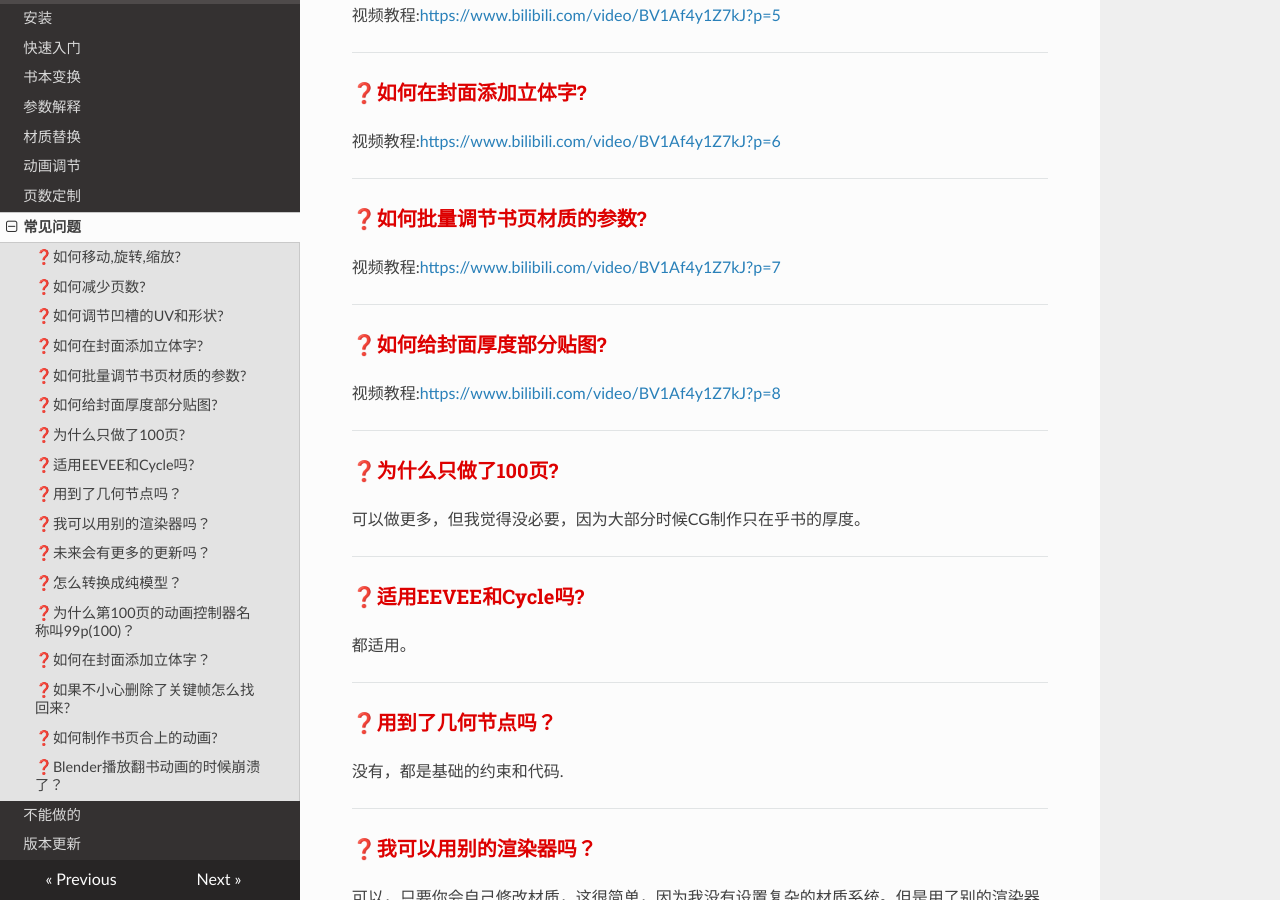
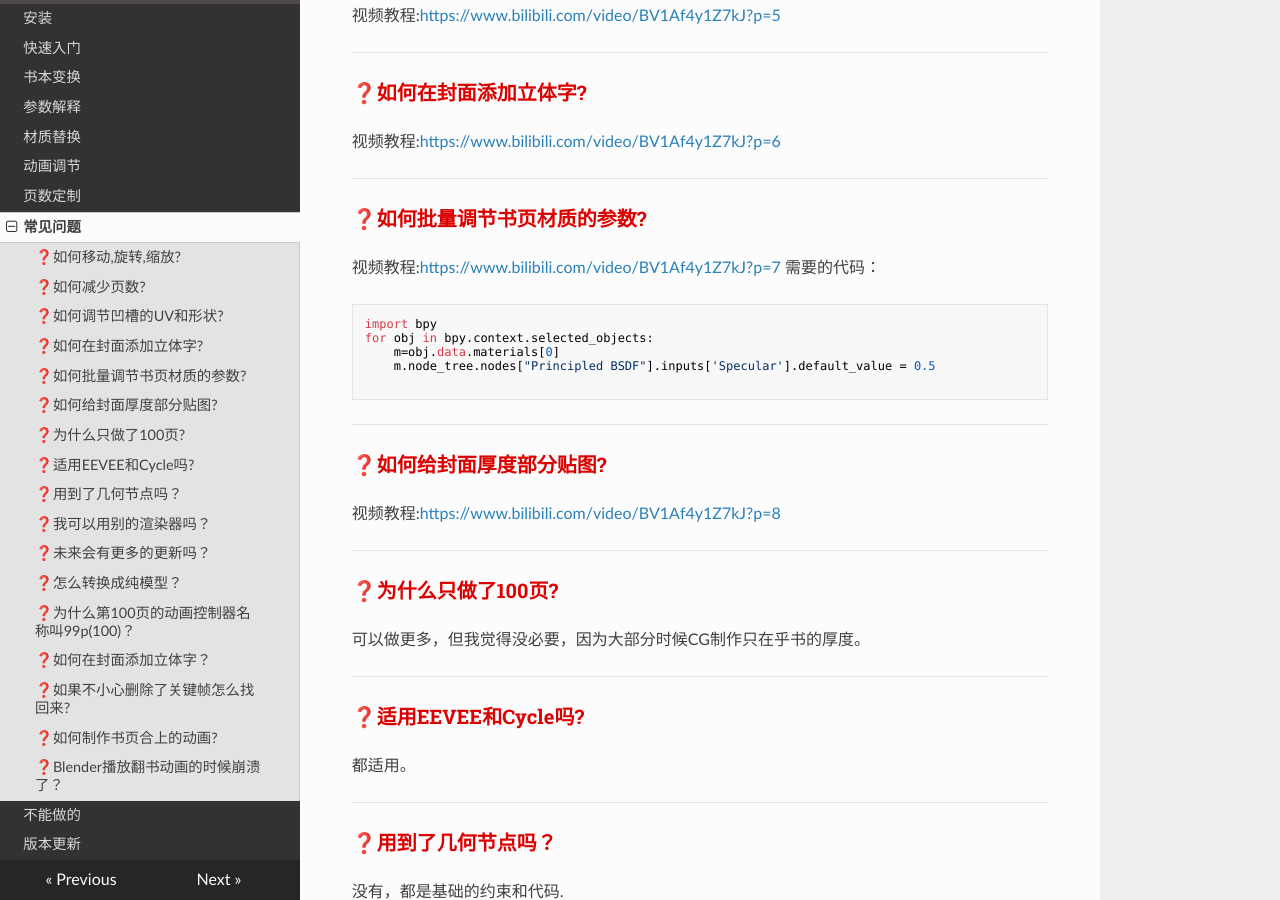
Before and after one commit to LiuRan89/Riggedbooks-manual-chinese, an MkDocs documentation site: the page built from docs/questions.md, in a window 1280 px wide and 900 px high, scrolled down 494 px. Built offline with MkDocs 1.6.1, drawn with Linux system fonts in a browser that asks for light colours; nearby versions of some CDN libraries.

Commit message:
Update questions.md

````diff
--- a/docs/questions.md
+++ b/docs/questions.md
@@ -19,6 +19,14 @@
 ---
 ###❓<font color="#dd0000">如何批量调节书页材质的参数?</font><br />
 视频教程:[https://www.bilibili.com/video/BV1Af4y1Z7kJ?p=7](https://www.bilibili.com/video/BV1Af4y1Z7kJ?p=7)
+需要的代码：
+```
+import bpy
+for obj in bpy.context.selected_objects:
+    m=obj.data.materials[0]
+    m.node_tree.nodes["Principled BSDF"].inputs['Specular'].default_value = 0.5
+
+```
 
 ---
 ###❓<font color="#dd0000">如何给封面厚度部分贴图?</font><br />
````
